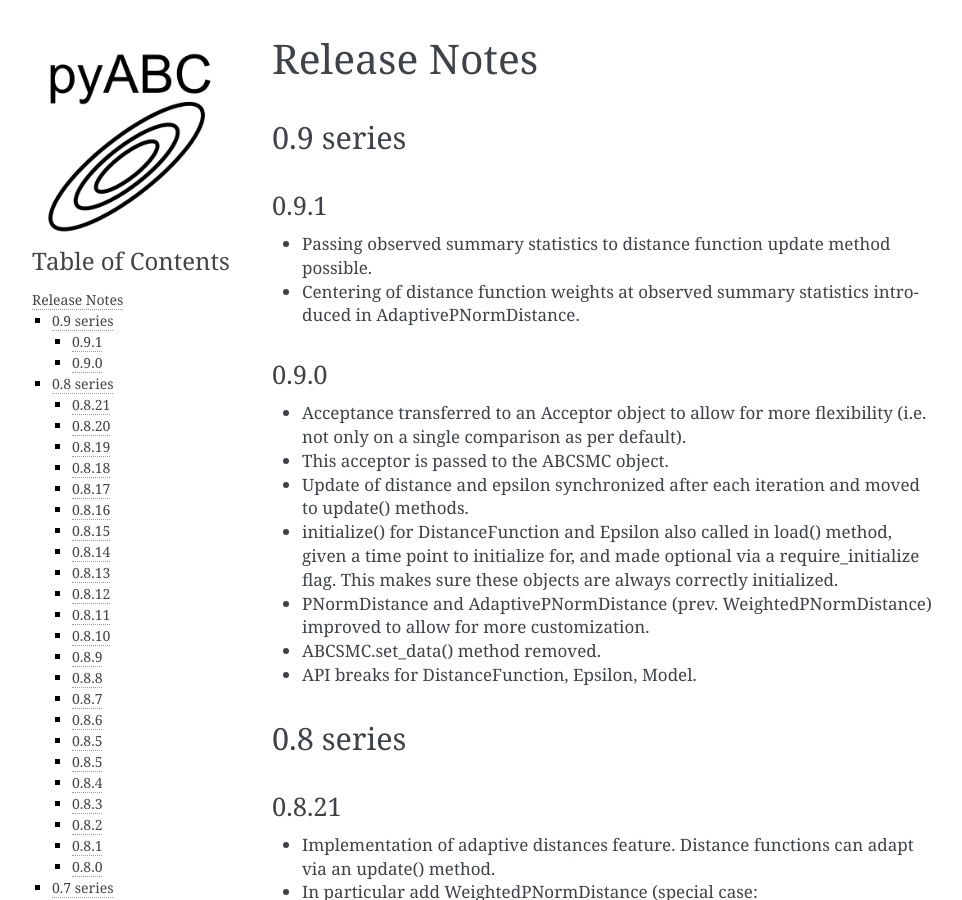
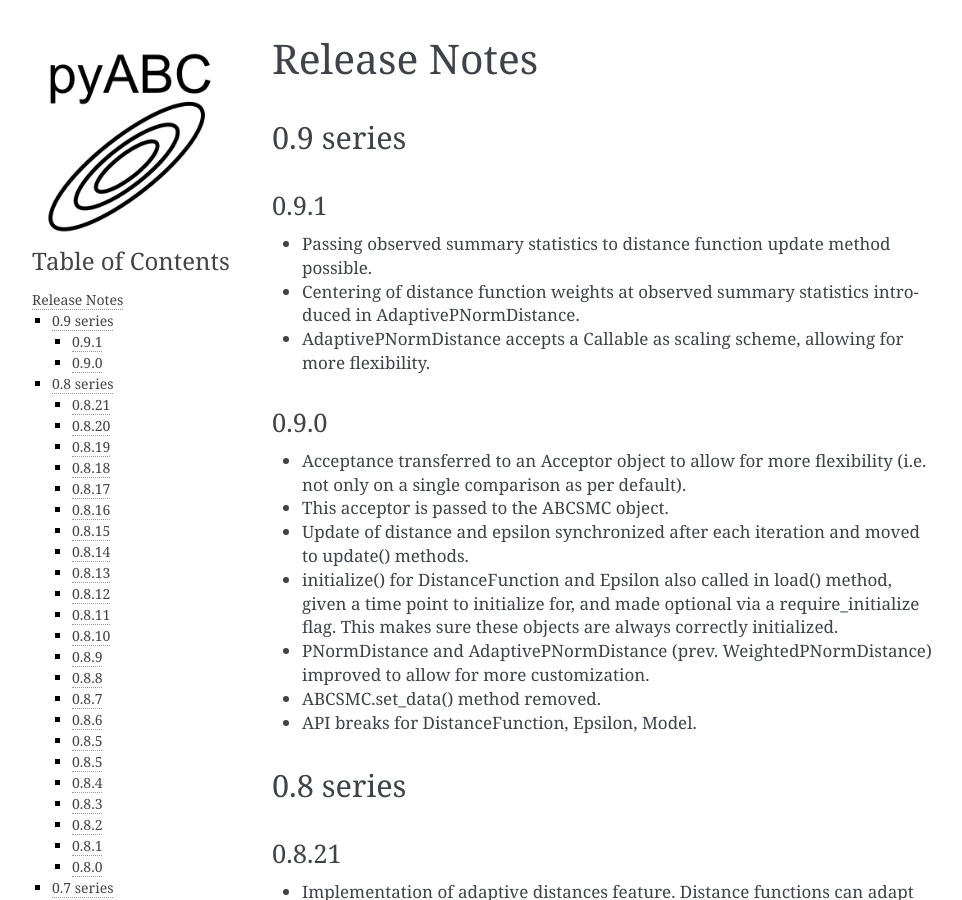
Before and after one commit to ICB-DCM/pyABC, a Sphinx documentation site: the page built from doc/releasenotes.rst, in a window 1280 px wide and 900 px high. Shown: the whole window, without its empty margins (148-1110 px from the left). Built offline with Sphinx 7.4.7, drawn with Linux system fonts in a browser that asks for light colours; pages that are not in the unit, such as notebooks, are missing from menus.

Commit message:
update releasenotes

```diff
--- a/doc/releasenotes.rst
+++ b/doc/releasenotes.rst
@@ -13,7 +13,8 @@ Release Notes
   possible.
 * Centering of distance function weights at observed summary statistics
   introduced in AdaptivePNormDistance.
-
+* AdaptivePNormDistance accepts a Callable as scaling scheme, allowing
+  for more flexibility.
 
 0.9.0
 -----
```
